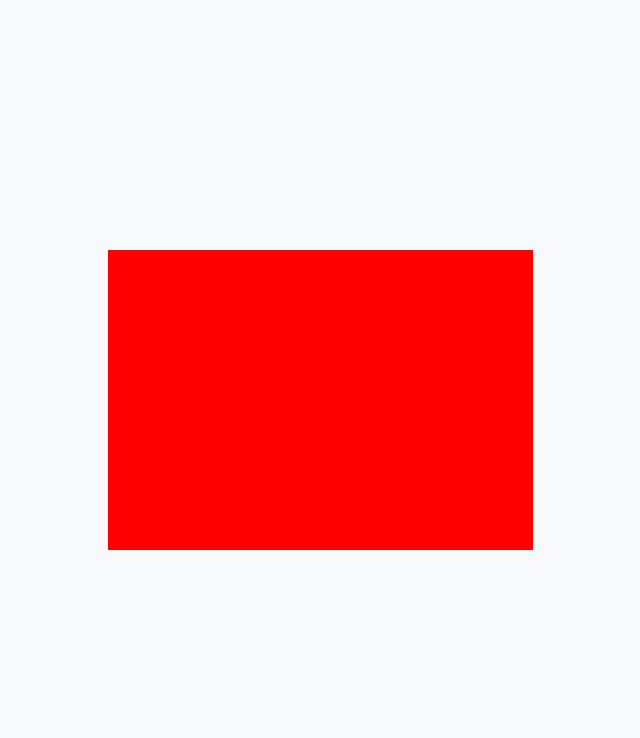
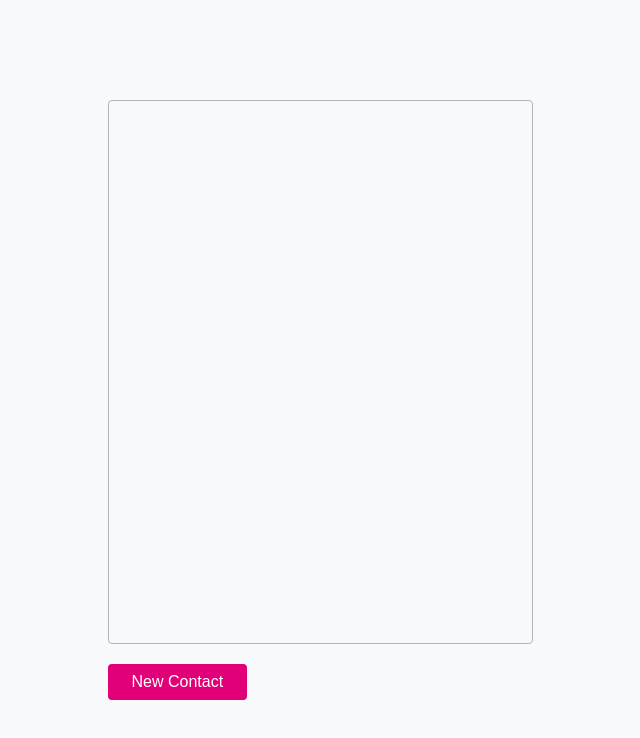
Before and after one commit to Jeontaeyun/favorite-medium-interview-test, a React (Create React App) app: page / in a window 1280 px wide. Shown: the top 738 px of the page, without its empty margins (320-960 px from the left). Built offline with nearby package versions, Linux system fonts and the light colour scheme.

Commit message:
feat(ContactForm): Inplement contact form ui

```diff
--- a/src/App.tsx
+++ b/src/App.tsx
@@ -15,8 +15,8 @@ function App(): ReactElement {
       <ThemeProvider theme={ThemeConfig}>
         <RoledexContextProvider>
           <BaseLayout>
+            <FavoriteContactListContainer />
             <ContactListContainer />
-            <FavoriteContactListContainer />
           </BaseLayout>
         </RoledexContextProvider>
       </ThemeProvider>
--- a/src/assets/style/theme-config.ts
+++ b/src/assets/style/theme-config.ts
@@ -43,7 +43,7 @@ const ThemeConfig = {
     `,
     body01: css`
       font-size: 16px;
-      line-height: 24px;
+      line-height: 32px;
     `,
     body02: css`
       font-size: 14px;
--- a/src/component/button/FMButton/index.tsx
+++ b/src/component/button/FMButton/index.tsx
@@ -11,14 +11,23 @@ function FMButton({ children, onClick }: FMButtonPropType) {
 }
 
 const Container = styled.button`
+  cursor: pointer;
   font-size: 16px;
   color: white;
   line-height: 24px;
   background: #e20078;
   border-radius: 4px;
+  padding: 6px 24px;
+  border: none;
   -webkit-appearance: none;
   -moz-appearance: none;
   appearance: none;
+  &:active {
+    background: #ab0f62;
+  }
+  &:focus {
+    outline: none;
+  }
 `;
 
 export default React.memo(FMButton);
--- /dev/null
+++ b/src/component/form/ContactForm/index.tsx
@@ -0,0 +1,91 @@
+import React, { ChangeEvent, FormEvent, useCallback, useState } from "react";
+import styled from "@emotion/styled";
+import FMButton from "../../button/FMButton";
+import { ContactInputType } from "../../../types/contact";
+
+type ContactFormProps = {
+  onSubmit: (formData: ContactInputType) => void;
+};
+
+function ContactForm({ onSubmit }: ContactFormProps) {
+  const [formData, setFormData] = useState({ name: "", email: "", phoneNumber: "" });
+
+  const onChangeInput = useCallback((event: ChangeEvent<HTMLInputElement>) => {}, []);
+
+  const onSubmitForm = useCallback(
+    (event: FormEvent) => {
+      event.preventDefault();
+      onSubmit(formData);
+    },
+    [onSubmit, formData]
+  );
+
+  return (
+    <Container>
+      <FormContainer>
+        <FMInputContainer>
+          <FMLabel>{"Name"}</FMLabel>
+          <FMInput />
+        </FMInputContainer>
+        <FMInputContainer>
+          <FMLabel>{"Email"}</FMLabel>
+          <FMInput />
+        </FMInputContainer>
+        <FMInputContainer>
+          <FMLabel>{"Phone Number"}</FMLabel>
+          <FMInput />
+        </FMInputContainer>
+      </FormContainer>
+      <FMButton onClick={onSubmitForm}>{"Submit"}</FMButton>
+    </Container>
+  );
+}
+
+const Container = styled.div`
+  display: flex;
+  flex-direction: column;
+  position: absolute;
+  top: 50%;
+  left: 50%;
+  transform: translate(-50%, -50%);
+  z-index: 100;
+  width: 90%;
+  min-width: 260px;
+  min-height: 300px;
+  background: ${(props) => props.theme.colors.gray00};
+  border-radius: 8px;
+  box-shadow: rgba(0, 0, 0, 0.24) 0px 3px 8px;
+`;
+
+const FormContainer = styled.form`
+  flex: 1;
+  display: flex;
+  flex-direction: column;
+  justify-content: center;
+  align-items: center;
+`;
+
+const FMInputContainer = styled.div`
+  display: flex;
+  flex-direction: row;
+  align-items: center;
+  padding: 8px 12px;
+`;
+
+const FMInput = styled.input`
+  flex: 1;
+  ${(props) => props.theme.fonts.body01}
+  height: 32px;
+  padding: 0px 12px;
+  &:focus {
+    outline-color: #e20078;
+  }
+`;
+
+const FMLabel = styled.label`
+  display: inline-block;
+  ${(props) => props.theme.fonts.body01}
+  width: 140px;
+`;
+
+export default React.memo(ContactForm);
--- a/src/component/layout/BaseLayout/index.tsx
+++ b/src/component/layout/BaseLayout/index.tsx
@@ -11,6 +11,7 @@ function BaseLayout({ children }: BaseLayoutProps) {
 
 const Container = styled.div`
   display: flex;
+  flex-direction: column;
   justify-content: center;
   align-items: center;
   width: 100%;
--- a/src/container/ContactListContainer/index.tsx
+++ b/src/container/ContactListContainer/index.tsx
@@ -1,17 +1,68 @@
+import React, { useCallback, useContext, useMemo, useState } from "react";
 import styled from "@emotion/styled";
-import React from "react";
+
+import FMButton from "../../component/button/FMButton";
+import ContactForm from "../../component/form/ContactForm";
+import { RoledexContext } from "../../lib/context/RoledexContextProvider";
+import { ContactType } from "../../types/contact";
+import LocalStorageService from "../../lib/service/LocalStorageService";
+import SimpleContactCard from "../../component/card/SimpleContactCard";
 
 function ContactListContainer() {
-  return <Container></Container>;
+  const { contactList, createContact } = useContext(RoledexContext);
+  const [contactFormModalConfig, setContactFormModalConfig] = useState({
+    visible: false,
+    isUpdate: false,
+    previousData: null as ContactType | null,
+  });
+
+  const ContactCardList = useMemo(() => {
+    return contactList.map((id) => {
+      const item = LocalStorageService.shared.getContactWithId(id);
+
+      if (!item) return null;
+      return <SimpleContactCard key={item.id} name={item.name} email={item.email} phoneNumber={item.phoneNumber} />;
+    });
+  }, [contactList]);
+
+  const onClickNewContactButton = useCallback(() => {
+    setContactFormModalConfig({ visible: true, isUpdate: false, previousData: null });
+  }, []);
+
+  const onSubmitContact = useCallback(() => {
+    setContactFormModalConfig({ visible: false, isUpdate: false, previousData: null });
+  }, []);
+
+  return (
+    <Container>
+      <ContactItemContainer>{ContactCardList}</ContactItemContainer>
+      <ButtonContainer>
+        <FMButton onClick={onClickNewContactButton}>{"New Contact"}</FMButton>
+      </ButtonContainer>
+      {contactFormModalConfig.visible && <ContactForm onSubmit={onSubmitContact} />}
+    </Container>
+  );
 }
 
 const Container = styled.div`
+  position: relative;
+  display: flex;
+  flex-direction: column;
   width: 100%;
   height: auto;
   max-width: 425px;
-  min-height: 300px;
-  background-color: red;
+  min-height: 600px;
+`;
+
+const ContactItemContainer = styled.div`
+  flex: 1;
+  border: 1px solid ${(props) => props.theme.colors.gray50};
+  border-radius: 4px;
   overflow-y: scroll;
 `;
 
+const ButtonContainer = styled.div`
+  margin-top: 20px;
+`;
+
 export default React.memo(ContactListContainer);
```
